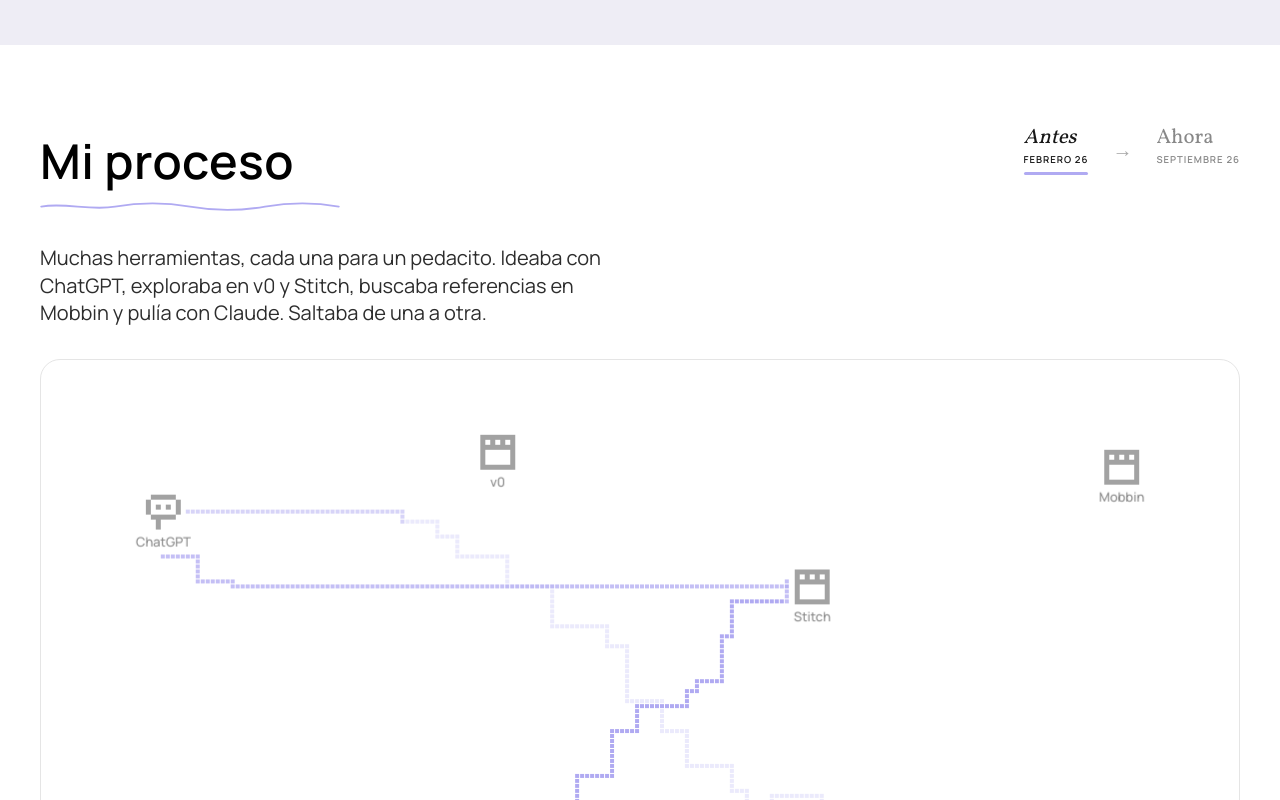
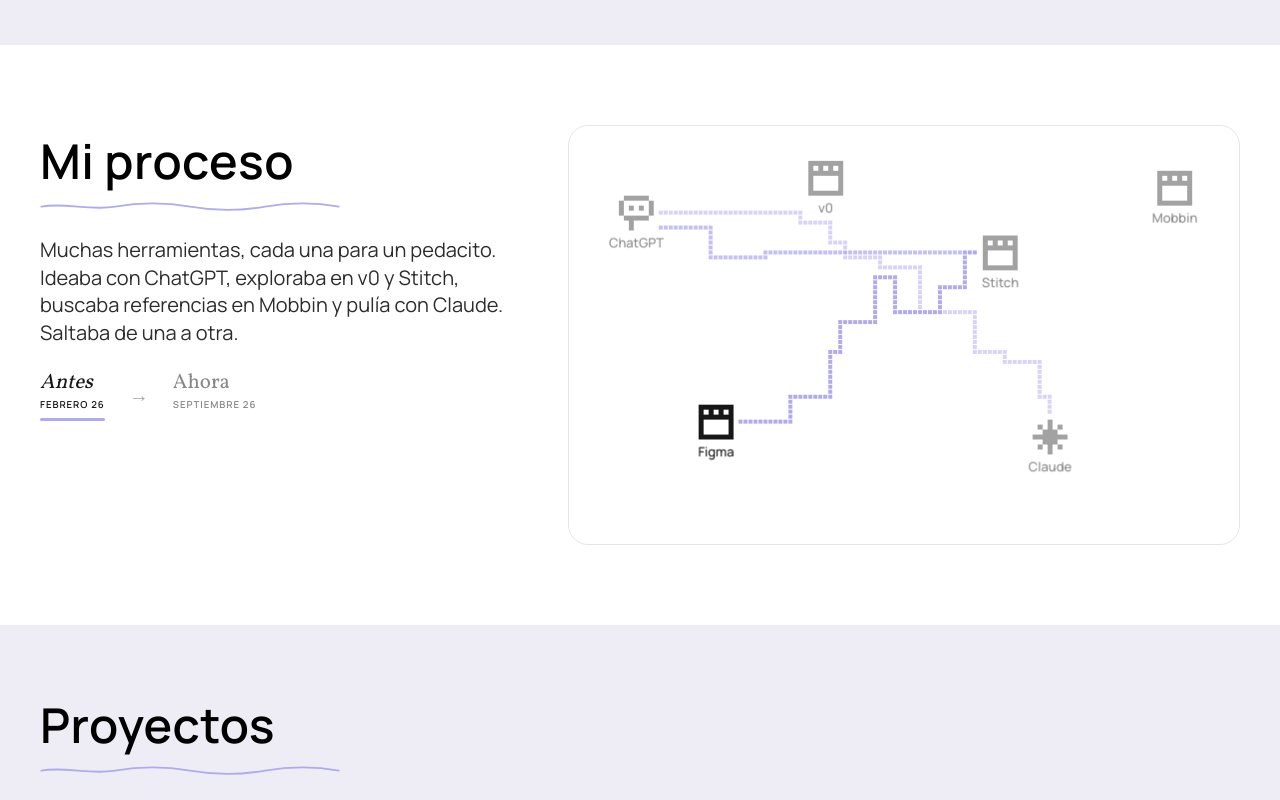
Before and after one commit to moira05/portfolioweb, a Next.js app: page / in a window 1280 px wide. Shown: the part 1820-2620 px from the top of the page. Built offline with nearby package versions, Linux system fonts and the light colour scheme.

Commit message:
cambie la animacion de mi proceso

```diff
--- a/src/components/MiProceso.tsx
+++ b/src/components/MiProceso.tsx
@@ -507,9 +507,11 @@
   return (
     <section className="bg-white px-6 py-14 md:px-10 md:py-20">
       <div className="mx-auto max-w-screen-xl">
+        <div className="flex flex-col gap-8 md:flex-row md:items-start md:gap-12">
 
-        {/* Header */}
-        <div className="mb-8 flex flex-col gap-6 md:flex-row md:items-start md:justify-between">
+          {/* Left column — 40%: título + descripción + tabs */}
+          <div className="flex flex-col gap-6 md:w-[40%] md:shrink-0">
+
             <div className="flex flex-col gap-1 w-fit">
               <h2 className="font-manrope text-[2rem] font-semibold tracking-[0.4px] text-black md:text-[3rem]">
                 Mi proceso
@@ -517,7 +519,16 @@
               <DrawUnderline />
             </div>
 
-          {/* Stage buttons — interaction from maqueta, typography from site */}
+            <p
+              aria-live="polite"
+              className="font-manrope text-[1rem] font-normal leading-snug text-[#2d2d2d] md:text-[1.25rem]"
+            >
+              {uiStage === 0
+                ? "Muchas herramientas, cada una para un pedacito. Ideaba con ChatGPT, exploraba en v0 y Stitch, buscaba referencias en Mobbin y pulía con Claude. Saltaba de una a otra."
+                : "Un recorrido directo. Ideo y maqueto en Claude, con Claude Code lo llevo a código y lo publico. ChatGPT queda para revisar contenido."}
+            </p>
+
+            {/* Stage buttons */}
             <div className="flex items-center gap-6">
               <button
                 aria-pressed={uiStage === 0}
@@ -563,22 +574,13 @@
                 />
               </button>
             </div>
+
           </div>
 
-        {/* Description */}
-        <p
-          aria-live="polite"
-          className="font-manrope text-[1rem] font-normal leading-snug text-[#2d2d2d] max-w-[600px] mb-8 md:text-[1.25rem]"
-        >
-          {uiStage === 0
-            ? "Muchas herramientas, cada una para un pedacito. Ideaba con ChatGPT, exploraba en v0 y Stitch, buscaba referencias en Mobbin y pulía con Claude. Saltaba de una a otra."
-            : "Un recorrido directo. Ideo y maqueto en Claude, con Claude Code lo llevo a código y lo publico. ChatGPT queda para revisar contenido."}
-        </p>
-
-        {/* Canvas — aspect ratio matches maqueta */}
+          {/* Right column — 60%: canvas */}
           <div
             ref={wrapRef}
-          className="w-full rounded-[20px] overflow-hidden border border-[#e5e5e5] aspect-[4/5] md:aspect-[16/10]"
+            className="w-full rounded-[20px] overflow-hidden border border-[#e5e5e5] aspect-[4/5] md:aspect-[16/10] md:flex-1"
           >
             <canvas
               ref={canvasRef}
@@ -589,6 +591,7 @@
           </div>
 
         </div>
+      </div>
     </section>
   );
 }
```
Lines whose indentation alone changed are shown as unchanged.
